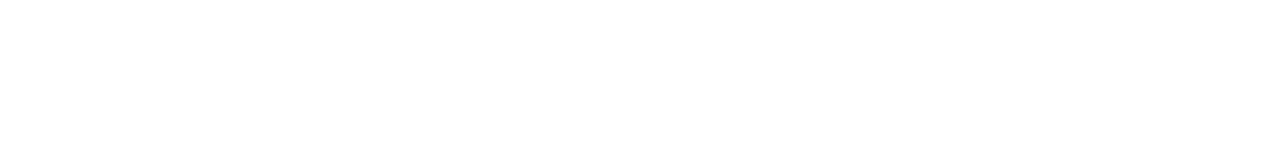
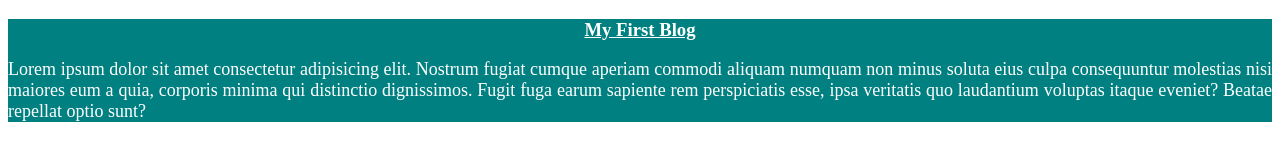
Before and after one commit to Debajit91/my-simple-website, a plain HTML site: page index.html in a window 1280 px wide. Drawn offline with Linux system fonts and the light colour scheme.

Commit message:
added the first blog

```diff
--- a/index.html
+++ b/index.html
@@ -4,8 +4,12 @@
     <meta charset="UTF-8">
     <meta name="viewport" content="width=device-width, initial-scale=1.0">
     <title>My Simple Website</title>
+    <link rel="stylesheet" href="styles/blog.css">
 </head>
 <body>
-
+    <div>
+        <h3>My First Blog</h3>
+        <p>Lorem ipsum dolor sit amet consectetur adipisicing elit. Nostrum fugiat cumque aperiam commodi aliquam numquam non minus soluta eius culpa consequuntur molestias nisi maiores eum a quia, corporis minima qui distinctio dignissimos. Fugit fuga earum sapiente rem perspiciatis esse, ipsa veritatis quo laudantium voluptas itaque eveniet? Beatae repellat optio sunt?</p>
+    </div>
 </body>
 </html>
--- /dev/null
+++ b/styles/blog.css
@@ -0,0 +1,12 @@
+div{
+    background-color: teal;
+    color: white
+}
+h3{
+    text-align: center;
+    text-decoration: underline;
+}
+p{
+    text-align: justify;
+    font-size: large;
+}
```
